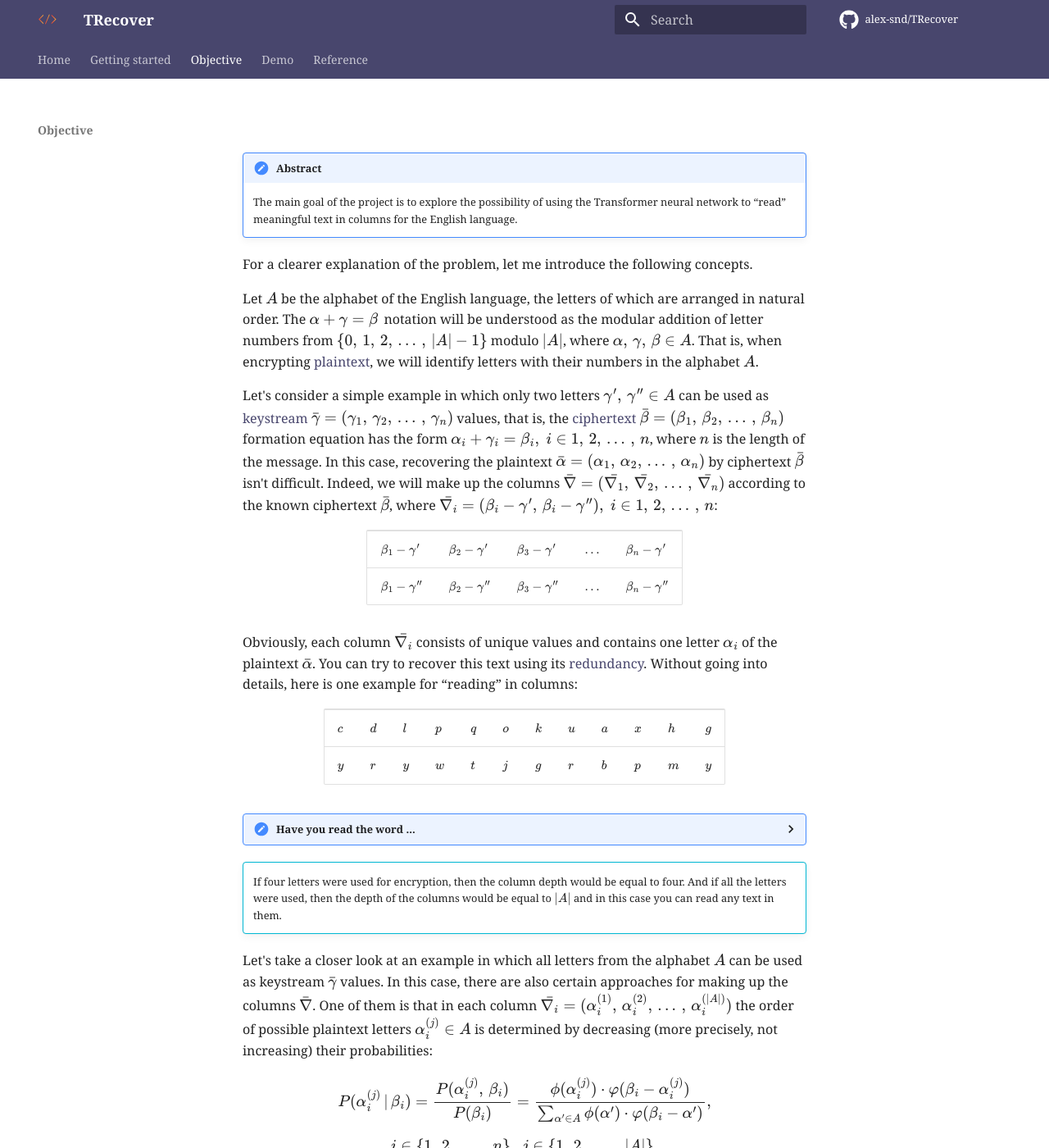
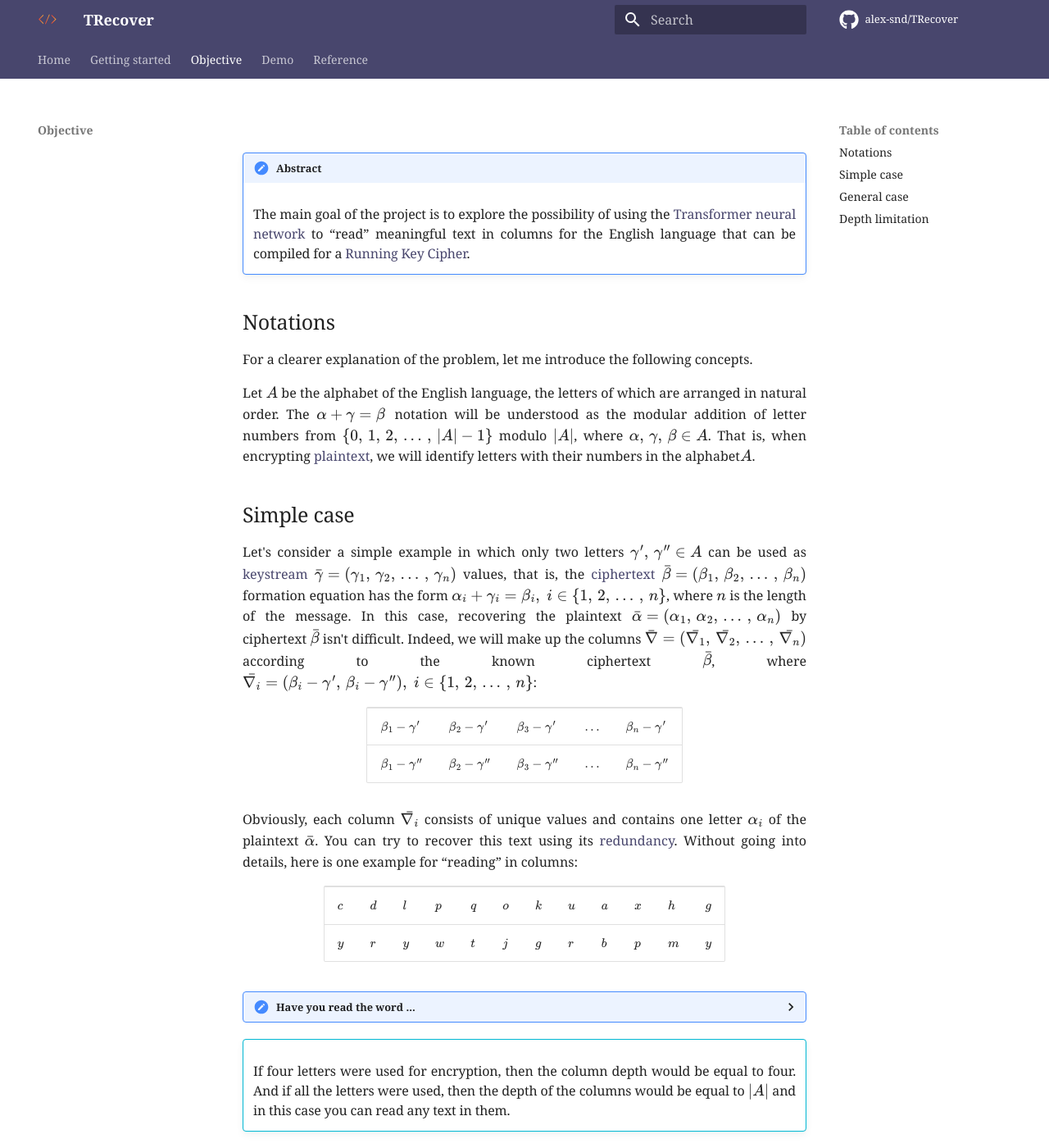
Before and after one commit to alex-snd/TRecover, an MkDocs documentation site: the page built from docs/objective.md, in a window 1280 px wide and 1400 px high. Shown: the whole window at 82% size. Built offline with MkDocs 1.6.1 and Material for MkDocs 9.7.7, drawn with Linux system fonts in a browser that asks for light colours; some web fonts are replaced; comment, search, counter and statistics services are not loaded; some of the changed text lies outside the part shown.

Commit message:
Align the text, add headers

```diff
--- a/docs/objective.md
+++ b/docs/objective.md
@@ -2,25 +2,38 @@
 title: " "
 ---
 !!! important "Abstract"
-    The main goal of the project is to explore the possibility of using the Transformer neural network to “read”
-    meaningful text in columns for the English language.
+
+    <h3 align="justify">The main goal of the project is to explore the possibility of using the
+    <a href="https://en.wikipedia.org/wiki/Transformer_(machine_learning_model)">Transformer neural network</a>
+    to “read” meaningful text in columns for the English language that can be compiled for a
+    <a href="https://en.wikipedia.org/wiki/Running_key_cipher">Running Key Cipher</a>.</h3>
+
+## Notations
 
 For a clearer explanation of the problem, let me introduce the following concepts.
 
-Let $A$ be the alphabet of the English language, the letters of which are arranged in natural order. The
-$\alpha + \gamma = \beta \,$ notation will be understood as the modular addition of letter numbers from
-$\{ 0, \, 1, \, 2, \, ... \, , \, |A|- 1 \}$ modulo $|A|$, where $\alpha, \, \gamma, \, \beta \in A$.
-That is, when encrypting [plaintext](https://en.wikipedia.org/wiki/Plaintext), we will identify letters with
-their numbers in the alphabet $A$.
+<p align="justify">
+    Let \(A\) be the alphabet of the English language, the letters of which are arranged in natural order. The
+   \(\alpha + \gamma = \beta \,\) notation will be understood as the modular addition of letter numbers from
+   \(\{ 0, \, 1, \, 2, \, ... \, , \, |A|- 1 \}\) modulo \(|A|\), where \(\alpha, \, \gamma, \, \beta \in A\).
+    That is, when encrypting <a href="https://en.wikipedia.org/wiki/Plaintext">plaintext</a>, we will identify letters
+    with their numbers in the alphabet\(A\).
+</p>
 
-Let's consider a simple example in which only two letters $\gamma', \, \gamma'' \in A$ can be used as [keystream](https://en.wikipedia.org/wiki/Keystream)
-$\bar{\gamma}=(\gamma_1, \, \gamma_2, \, … \, , \, \gamma_n)$  values, that is, the [ciphertext](https://en.wikipedia.org/wiki/Ciphertext)
-$\bar{\beta}=(\beta_1, \, \beta_2, \, … \, , \, \beta_n)$ formation equation has the form
-$\alpha_i + \gamma_i = \beta_i, \; i \in \\{1, \, 2, \, … \, , \, n\\}$, where $n$ is the length of the message.
-In this case, recovering the plaintext $\bar{\alpha}=(\alpha_1, \, \alpha_2, \, ... \, , \, \alpha_n)$  by ciphertext
-$\bar{\beta}$  isn't difficult. Indeed, we will make up the columns
-$\bar{\nabla}=(\bar{\nabla_1}, \, \bar{\nabla_2}, \, ... \, , \, \bar{\nabla_n})$ according to the known ciphertext
-$\bar{\beta}$, where $\bar{\nabla_i}=(\beta_i-\gamma', \, \beta_i-\gamma''), \; i \in \\{1, \, 2, \, ... \, , \, n\\}$:
+## Simple case
+
+<p align="justify">
+    Let's consider a simple example in which only two letters \(\gamma', \, \gamma'' \in A\) can be used as
+    <a href="https://en.wikipedia.org/wiki/Keystream">keystream</a>
+    \(\bar{\gamma}=(\gamma_1, \, \gamma_2, \, … \, , \, \gamma_n)\) values, that is, the
+    <a href="https://en.wikipedia.org/wiki/Ciphertext">ciphertext</a>
+    \(\bar{\beta}=(\beta_1, \, \beta_2, \, … \, , \, \beta_n)\) formation equation has the form
+    \(\alpha_i + \gamma_i = \beta_i, \; i \in \{1, \, 2, \, … \, , \, n\}\), where \(n\) is the length of the message.
+    In this case, recovering the plaintext \(\bar{\alpha}=(\alpha_1, \, \alpha_2, \, ... \, , \, \alpha_n)\) by ciphertext
+    \(\bar{\beta}\) isn't difficult. Indeed, we will make up the columns
+    \(\bar{\nabla}=(\bar{\nabla_1}, \, \bar{\nabla_2}, \, ... \, , \, \bar{\nabla_n})\) according to the known ciphertext
+    \(\bar{\beta}\), where \(\bar{\nabla_i}=(\beta_i-\gamma', \, \beta_i-\gamma''), \; i \in \{1, \, 2, \, ... \, , \, n\}\):
+</p>
 
 <div align="center">
     <table align="center">
@@ -29,10 +42,12 @@ $\bar{\beta}$, where $\bar{\nabla_i}=(\beta_i-\gamma', \, \beta_i-\gamma''), \;
     </table>
 </div>
 
-Obviously, each column $\bar{\nabla_i}$ consists of unique values and contains one letter $\alpha_i$ of the plaintext
-$\bar{\alpha}$. You can try to recover this text using its [redundancy](https://en.wikipedia.org/wiki/Redundancy_(linguistics)).
-Without going into details, here is one example
-for “reading” in columns:
+<p align="justify">
+    Obviously, each column  \(\bar{\nabla_i} \) consists of unique values and contains one letter  \(\alpha_i \) of
+    the plaintext \(\bar{\alpha} \). You can try to recover this text using its
+    <a href="https://en.wikipedia.org/wiki/Redundancy_(linguistics)">redundancy</a>.
+    Without going into details, here is one example for “reading” in columns:
+</p>
 
 <div align="center">
     <table align="center">
@@ -42,37 +57,54 @@ for “reading” in columns:
 </div>
 ??? help "Have you read the word ..."
 
-    Have you read the word ***cryptography*** 😉?
+    <h4 align="center">***cryptography*** 😉?</h4>
 
 !!! info ""
 
-    If four letters were used for encryption, then the column depth would be equal to four. And if all the letters were
-    used, then the depth of the columns would be equal to $|A|$ and in this case you can read any text in them.
+    <h3 align="justify">If four letters were used for encryption, then the column depth would be equal to four. And if
+    all the letters were used, then the depth of the columns would be equal to $|A|$ and in this case you can read any
+    text in them.</h3>
 
-Let's take a closer look at an example in which all letters from the alphabet $A$ can be used as keystream
-$\bar{\gamma}$ values. In this case, there are also certain approaches for making up the columns $\bar{\nabla}$.
-One of them is that in each column $\bar{\nabla_i}=(\alpha_i^{(1)}, \, \alpha_i^{(2)}, \, ... \, , \, \alpha_i^{(|A|)})$
-the order of possible plaintext letters $\alpha_i^{(j)} \in A$ is determined by decreasing (more precisely, not increasing) their probabilities:
-$$ P(\alpha_i^{(j)} \, | \, \beta_i) = \frac{P(\alpha_i^{(j)}, \,  \beta_i)}{P(\beta_i)}=\frac{\phi(\alpha_i^{(j)}) \cdot \varphi(\beta_i-\alpha_i^{(j)})}{\sum_{\alpha’ \in A} \phi(\alpha’) \cdot \varphi(\beta_i-\alpha’)},$$
-$$ i \in \\{1, \, 2, \, ... \, , \, n\\\}, \; j \in \\{1, \, 2, \, ... \, , \, |A|\\},$$
-with a known fixed letter $\beta_i \in A$ of the ciphertext $\bar{\beta}$. Here $\phi(\alpha), \; \alpha \in A$ is
-probability distribution of letters of meaningful texts for the alphabet $A, \; \varphi (\gamma), \, \gamma \in A$
-is probability distribution of the $\bar{\gamma}$ keystream values.
+## General case
+
+<p align="justify">
+    Let's take a closer look at an example in which all letters from the alphabet \(A\) can be used as keystream
+    \(\bar{\gamma}\) values. In this case, there are also certain approaches for making up the columns \(\bar{\nabla}\).
+    One of them is that in each column
+    \(\bar{\nabla_i}=(\alpha_i^{(1)}, \, \alpha_i^{(2)}, \, ... \, , \, \alpha_i^{(|A|)})\) the order of possible
+    plaintext letters \(\alpha_i^{(j)} \in A\) is determined by decreasing (more precisely, not increasing) their
+    probabilities:
+    \[P(\alpha_i^{(j)} \, | \, \beta_i) = \frac{P(\alpha_i^{(j)}, \,  \beta_i)}{P(\beta_i)}=\frac{\phi(\alpha_i^{(j)})
+    \cdot \varphi(\beta_i-\alpha_i^{(j)})}{\sum_{\alpha’ \in A} \phi(\alpha’) \cdot \varphi(\beta_i-\alpha’)},\]
+    \[i \in \{1, \, 2, \, ... \, , \, n\}, \; j \in \{1, \, 2, \, ... \, , \, |A|\},\]
+    with a known fixed letter \(\beta_i \in A\) of the ciphertext \(\bar{\beta}\). Here \(\phi(\alpha), \; \alpha \in A\) is
+    probability distribution of letters of meaningful texts for the alphabet \(A, \; \varphi (\gamma), \, \gamma \in A\)
+    is probability distribution of the \(\bar{\gamma}\) keystream values.
+</p>
 
 !!! info ""
 
-    Also, for a more accurate ordering of letters in columns, their probabilities are calculated based on n-grams.
+    <h3 align="justify">Also, for a more accurate ordering of letters in columns, their probabilities are calculated
+    based on n-grams.</h3>
 
-The depth $\bar{h}=(h_1, \, h_2, \, ... \, , \, h_n)$  of the columns
-$\bar{\nabla}=(\bar{\nabla_1}, \, \bar{\nabla_2}, \, ... \, , \, \bar{\nabla_n})$ can be limited using a pre-selected
-value of the $\epsilon \in (0, 1]$ parameter:
-$$ \begin{aligned} h_i=max\\{\ell \in \\{ 1, \, 2, \, ... \, , \, |A|\\} : \sum_{j=1}^{\ell} P(\alpha_i^{(j)} \, | \, \beta_i) \le \epsilon \\}. \end{aligned}$$
+## Depth limitation
 
-The critical depth of the columns $\hat{h}$, at which it is possible to unambiguously determine the original plaintext,
-is calculated by the formula:
-$$ \begin{aligned} \hat{h}=|A|^{1 - H(A)}, \end{aligned}$$
-where $H(A)$ is [entropy](https://en.wikipedia.org/wiki/Entropy_(information_theory)) of a language with alphabet $A$.
+<p align="justify">
+    The depth \(\bar{h}=(h_1, \, h_2, \, ... \, , \, h_n)\)  of the columns
+    \(\bar{\nabla}=(\bar{\nabla_1}, \, \bar{\nabla_2}, \, ... \, , \, \bar{\nabla_n})\) can be limited using a
+    pre-selected value of the \(\epsilon \in (0, 1]\) parameter:
+    \[\begin{aligned} h_i=max\{\ell \in \{ 1, \, 2, \, ... \, , \, |A|\} : \sum_{j=1}^{\ell}
+    P(\alpha_i^{(j)} \, | \, \beta_i) \le \epsilon \}. \end{aligned}\]
+</p>
+
+<p align="justify">
+    The critical depth of the columns \(\hat{h}\), at which it is possible to unambiguously determine the original
+    plaintext, is calculated by the formula:
+    \[\begin{aligned} \hat{h}=|A|^{1 - H(A)}, \end{aligned}\]
+    where \(H(A)\) is <a href="https://en.wikipedia.org/wiki/Entropy_(information_theory)">entropy</a> of a language
+    with alphabet \(A\).
+</p>
 
 !!! info ""
 
-    For English, $\hat{h} \approx 13$.
+    <h3 align="justify">For English, \(\hat{h} \approx 13\).</h3>
--- a/mkdocs.yml
+++ b/mkdocs.yml
@@ -38,6 +38,8 @@ theme:
     - navigation.expand
     - navigation.indexes
     - toc.follow
+    - navigation.instant
+    - navigation.tracking
   icon:
     repo: fontawesome/brands/github
 
@@ -46,6 +48,7 @@ extra_css:
   - static/css/custom.css
 
 extra_javascript:
+  - https://cdnjs.cloudflare.com/ajax/libs/tablesort/5.2.1/tablesort.min.js
   - https://polyfill.io/v3/polyfill.min.js?features=es6
   - https://cdn.jsdelivr.net/npm/mathjax@3/es5/tex-mml-chtml.js
 
```
